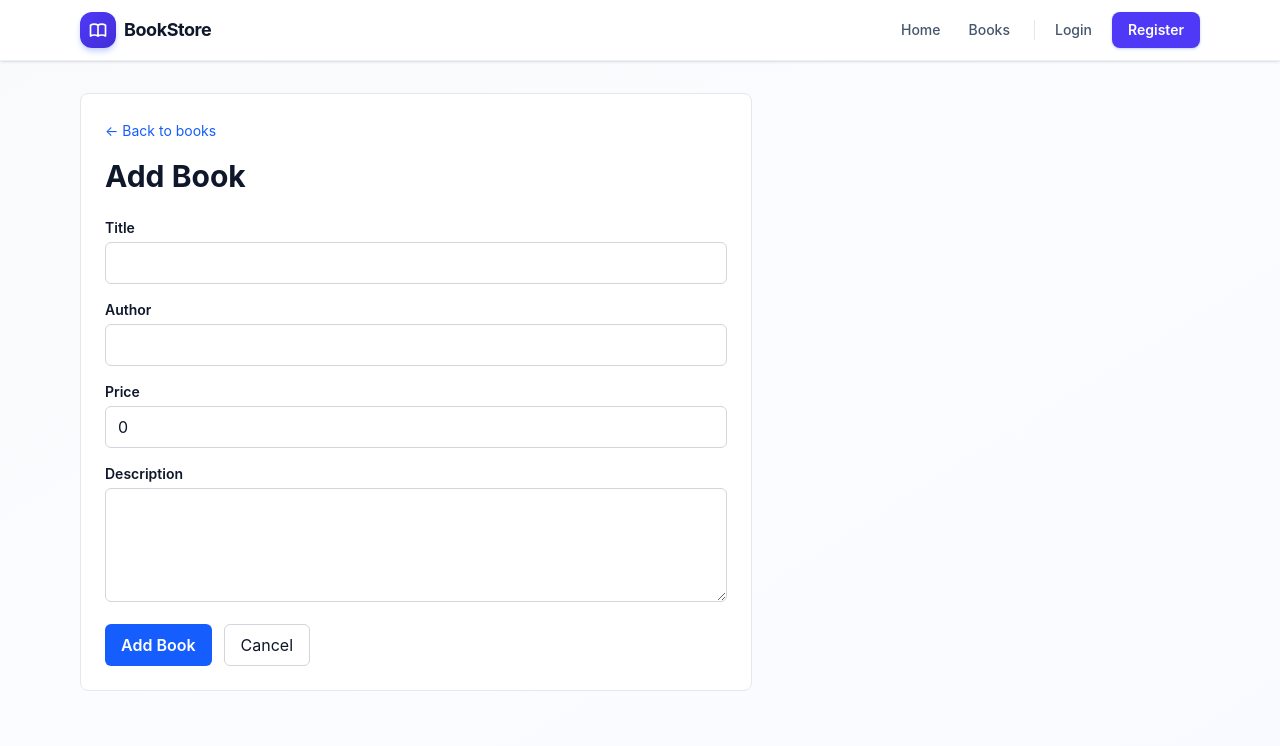
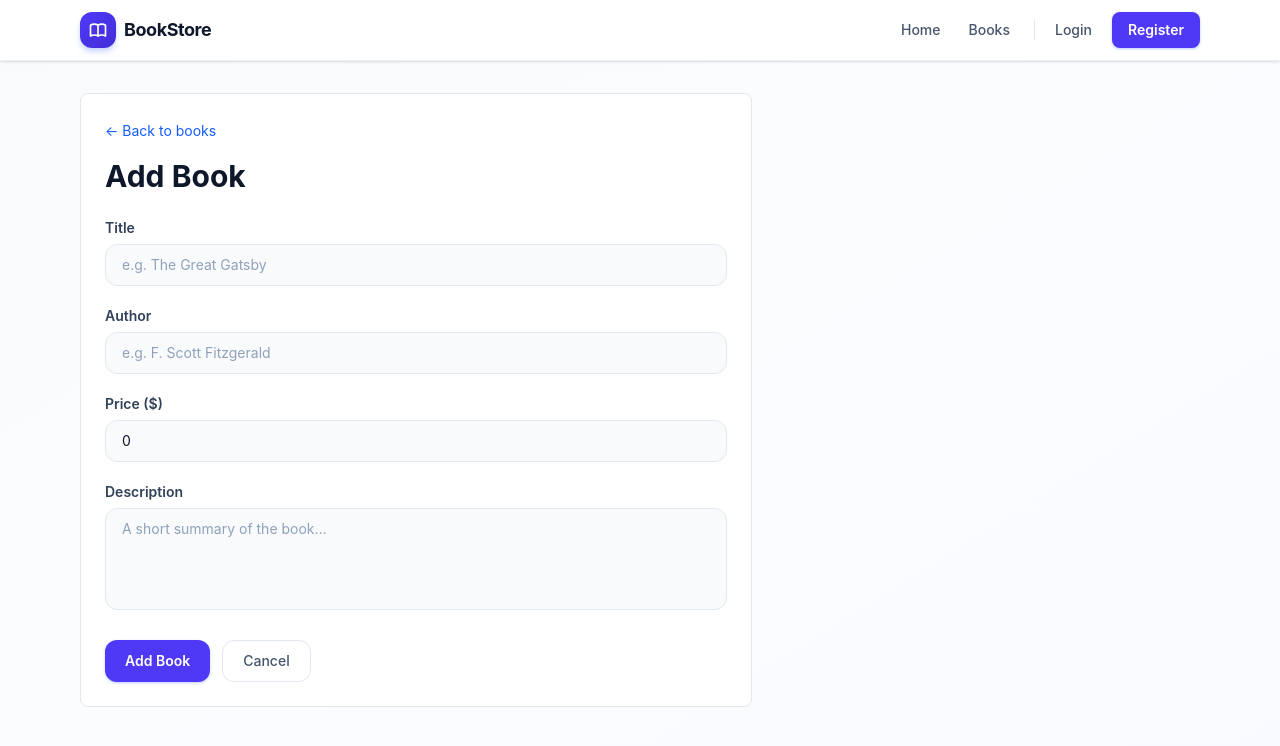
Before and after one commit to MuhammadSaad199/FullStack, a Nuxt app: page /books/new in a window 1280 px wide. Shown: the top 746 px of the page. Built offline with nearby package versions, Linux system fonts and the light colour scheme; no server answers.

Commit message:
bookform

```diff
--- a/app/components/BookForm.vue
+++ b/app/components/BookForm.vue
@@ -21,31 +21,65 @@ const handleSubmit = () => emit('submit', { ...form, price: Number(form.price) }
 </script>
 
 <template>
-  <form class="space-y-4" @submit.prevent="handleSubmit">
+  <form class="space-y-5" @submit.prevent="handleSubmit">
     <div>
-      <label class="mb-1 block text-sm font-semibold">Title</label>
-      <input v-model="form.title" required class="w-full rounded-md border border-gray-300 px-3 py-2 focus:border-blue-600 focus:outline-none" />
+      <label class="mb-1.5 block text-sm font-semibold text-slate-700">Title</label>
+      <input
+        v-model="form.title"
+        required
+        placeholder="e.g. The Great Gatsby"
+        class="w-full rounded-xl border border-slate-200 bg-slate-50 px-4 py-2.5 text-sm text-slate-900 placeholder-slate-400 transition focus:border-indigo-500 focus:bg-white focus:outline-none focus:ring-2 focus:ring-indigo-100"
+      />
     </div>
     <div>
-      <label class="mb-1 block text-sm font-semibold">Author</label>
-      <input v-model="form.author" required class="w-full rounded-md border border-gray-300 px-3 py-2 focus:border-blue-600 focus:outline-none" />
+      <label class="mb-1.5 block text-sm font-semibold text-slate-700">Author</label>
+      <input
+        v-model="form.author"
+        required
+        placeholder="e.g. F. Scott Fitzgerald"
+        class="w-full rounded-xl border border-slate-200 bg-slate-50 px-4 py-2.5 text-sm text-slate-900 placeholder-slate-400 transition focus:border-indigo-500 focus:bg-white focus:outline-none focus:ring-2 focus:ring-indigo-100"
+      />
     </div>
     <div>
-      <label class="mb-1 block text-sm font-semibold">Price</label>
-      <input v-model="form.price" type="number" min="0" step="0.01" required class="w-full rounded-md border border-gray-300 px-3 py-2 focus:border-blue-600 focus:outline-none" />
+      <label class="mb-1.5 block text-sm font-semibold text-slate-700">Price ($)</label>
+      <input
+        v-model="form.price"
+        type="number"
+        min="0"
+        step="0.01"
+        required
+        placeholder="0.00"
+        class="w-full rounded-xl border border-slate-200 bg-slate-50 px-4 py-2.5 text-sm text-slate-900 placeholder-slate-400 transition focus:border-indigo-500 focus:bg-white focus:outline-none focus:ring-2 focus:ring-indigo-100"
+      />
     </div>
     <div>
-      <label class="mb-1 block text-sm font-semibold">Description</label>
-      <textarea v-model="form.description" rows="4" class="w-full rounded-md border border-gray-300 px-3 py-2 focus:border-blue-600 focus:outline-none" />
+      <label class="mb-1.5 block text-sm font-semibold text-slate-700">Description</label>
+      <textarea
+        v-model="form.description"
+        rows="4"
+        placeholder="A short summary of the book…"
+        class="w-full resize-none rounded-xl border border-slate-200 bg-slate-50 px-4 py-2.5 text-sm text-slate-900 placeholder-slate-400 transition focus:border-indigo-500 focus:bg-white focus:outline-none focus:ring-2 focus:ring-indigo-100"
+      />
     </div>
 
-    <p v-if="error" class="text-sm text-red-600">{{ error }}</p>
+    <div v-if="error" class="rounded-xl border border-red-100 bg-red-50 px-4 py-3 text-sm text-red-700">{{ error }}</div>
 
-    <div class="flex gap-3">
-      <button :disabled="loading" class="rounded-md bg-blue-600 px-4 py-2 font-semibold text-white hover:bg-blue-700 disabled:opacity-60">
-        {{ loading ? 'Please wait...' : submitLabel }}
+    <div class="flex gap-3 pt-1">
+      <button
+        :disabled="loading"
+        class="flex items-center gap-2 rounded-xl bg-indigo-600 px-5 py-2.5 text-sm font-semibold text-white shadow-sm shadow-indigo-200 transition hover:bg-indigo-700 disabled:opacity-60"
+      >
+        <svg v-if="loading" class="h-4 w-4 animate-spin" fill="none" viewBox="0 0 24 24">
+          <circle class="opacity-25" cx="12" cy="12" r="10" stroke="currentColor" stroke-width="4" />
+          <path class="opacity-75" fill="currentColor" d="M4 12a8 8 0 018-8V0C5.373 0 0 5.373 0 12h4z" />
+        </svg>
+        {{ loading ? 'Saving…' : submitLabel }}
       </button>
-      <button type="button" class="rounded-md border border-gray-300 px-4 py-2 hover:bg-gray-100" @click="$router.back()">Cancel</button>
+      <button
+        type="button"
+        class="rounded-xl border border-slate-200 px-5 py-2.5 text-sm font-medium text-slate-600 transition hover:bg-slate-100"
+        @click="$router.back()"
+      >Cancel</button>
     </div>
   </form>
 </template>
```
